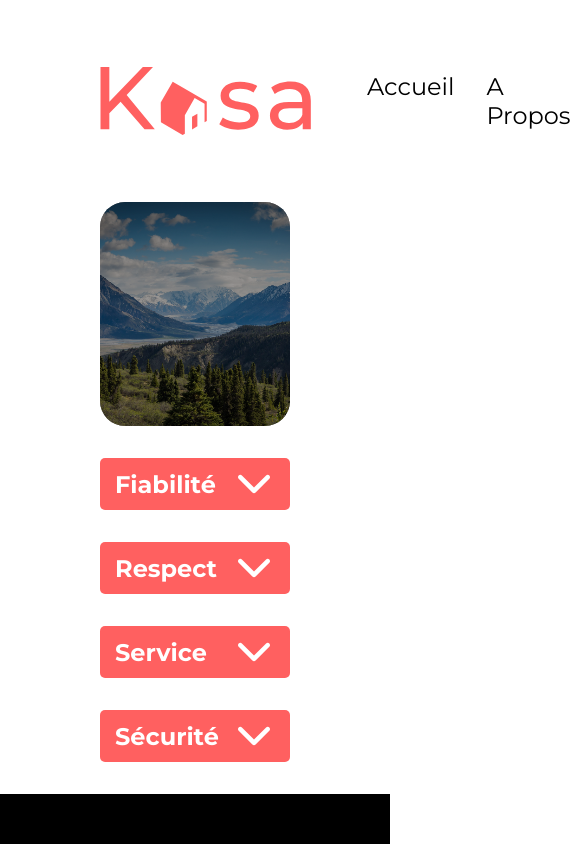
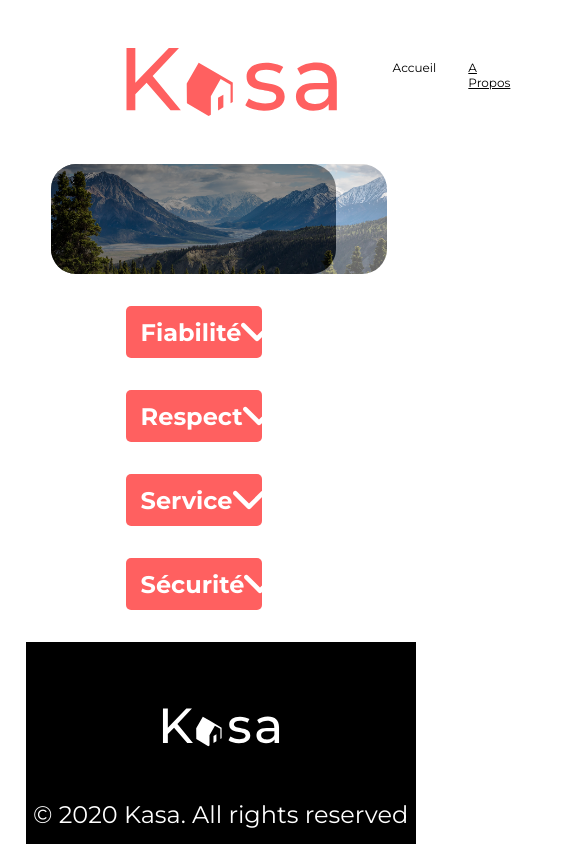
Before and after one commit to Vangelis-26/P5-Kasa, a React (Vite) app: page /about in a window 390 px wide. Shown: the top 844 px of the page, 585 px wide, since content can reach past the window. Built offline with nearby package versions, Linux system fonts and the light colour scheme; the HTML template or start-up script is replaced by a standard one.

Commit message:
Fix Mixins and variables + SCSS v0.1

```diff
--- a/src/components/Banner/Banner.module.scss
+++ b/src/components/Banner/Banner.module.scss
@@ -1,10 +1,11 @@
-@import "../../styles/main.scss";
+@use "../../styles/mixins" as mixins;
+@use "../../styles/variables" as variables;
 
 .banner {
-  @include banner-styles;
+  @include mixins.banner-styles;
   position: relative;
   .banner_img {
-    @include banner-image-styles;
+    @include mixins.banner-image-styles;
   }
 }
 .banner_text {
@@ -16,15 +17,25 @@
   top: 50%;
   left: 50%;
   transform: translate(-50%, -50%);
-  color: $title-color;
+  color: variables.$title-color;
   padding: 10px;
   text-align: center;
   font-weight: 700;
 }
 
 @media (max-width: 768px) {
-  .banner_text {
-    width: 85%;
-    text-align: start;
+  .banner {
+    margin: variables.$margin-mobile;
+    height: 6.9rem;
+    .banner_img {
+      height: 6.9rem;
+      width: 21rem;
+    }
+    h1 {
+      font-size: 24px;
+      width: 35%;
+      text-align: start;
+      align-items: start;
+    }
   }
 }
--- a/src/components/Card/Card.module.scss
+++ b/src/components/Card/Card.module.scss
@@ -1,10 +1,11 @@
-@import "../../styles/main.scss";
+@use "../../styles/mixins" as mixins;
+@use "../../styles/variables" as variables;
 
 a {
   position: relative;
-  @include card-size;
+  @include mixins.card-size;
   .card_image {
-    @include card-size;
+    @include mixins.card-size;
     object-fit: cover;
   }
   .card_title {
@@ -13,14 +14,14 @@ a {
     position: absolute;
     left: 20px;
     bottom: 0;
-    color: $title-color;
+    color: variables.$title-color;
   }
   .image_wrapper::after {
     content: "";
     position: absolute;
     top: 0;
     left: 0;
-    @include card-size;
+    @include mixins.card-size;
     background-image: linear-gradient(
       180deg,
       rgba(255, 255, 255, 0) 0%,
--- a/src/components/Gallery/Gallery.module.scss
+++ b/src/components/Gallery/Gallery.module.scss
@@ -1,7 +1,8 @@
-@import "../../styles/main.scss";
+@use "../../styles/mixins" as mixins;
+@use "../../styles/variables" as variables;
 
 .gallery {
-  @include margin;
+  @include mixins.margin;
   background-color: #f6f6f6;
   border-radius: 25px;
   display: flex;
@@ -10,3 +11,9 @@
   padding: 3rem;
   gap: 3rem;
 }
+
+@media (max-width: 768px) {
+  .gallery {
+    margin: variables.$margin-mobile;
+  }
+}
--- a/src/components/Header/Header.jsx
+++ b/src/components/Header/Header.jsx
@@ -12,7 +12,7 @@ export function Header() {
                     <li>
                         <NavLink
                             to="/"
-                            className={({ isActive }) => (isActive ? 'active-link' : '')}
+                            className={({ isActive }) => (isActive ? styles.active_link : '')}
                         >
                             Accueil
                         </NavLink>
@@ -20,7 +20,7 @@ export function Header() {
                     <li>
                         <NavLink
                             to="/about"
-                            className={({ isActive }) => (isActive ? 'active-link' : '')}
+                            className={({ isActive }) => (isActive ? styles.active_link : '')}
                         >
                             A Propos
                         </NavLink>
--- a/src/components/Header/Header.module.scss
+++ b/src/components/Header/Header.module.scss
@@ -1,7 +1,7 @@
-@import "../../styles/main.scss";
+@use "../../styles/mixins" as mixins;
 
 header {
-  @include margin;
+  @include mixins.margin;
   display: flex;
   justify-content: space-between;
   .header_nav {
@@ -14,9 +14,20 @@ header {
           text-decoration: underline;
         }
       }
-      .active-link {
+      .active_link {
         text-decoration: underline;
       }
     }
   }
 }
+
+@media (max-width: 768px) {
+  header {
+    font-size: 12px;
+    $margin-mobile: 1.6rem;
+  }
+  img {
+    width: 21rem;
+    height: auto;
+  }
+}
--- a/src/components/InfosProperty/InfosProperty.module.scss
+++ b/src/components/InfosProperty/InfosProperty.module.scss
@@ -1,7 +1,8 @@
-@import "../../styles/main.scss";
+@use "../../styles/mixins" as mixins;
+@use "../../styles/variables" as variables;
 
 .property {
-  @include margin;
+  @include mixins.margin;
   &_location {
     display: flex;
     justify-content: space-between;
@@ -10,7 +11,7 @@
   &_title {
     margin: 0;
     font-size: 36px;
-    color: $primary-color;
+    color: variables.$primary-color;
     font-weight: 500;
   }
   p {
@@ -24,7 +25,7 @@
       display: flex;
       flex-direction: column;
       text-align: end;
-      color: $primary-color;
+      color: variables.$primary-color;
       padding-right: 0.6rem;
     }
     &_img {
@@ -44,11 +45,25 @@
     }
   }
   &_tag {
-    background-color: $primary-color;
+    background-color: variables.$primary-color;
     padding: 0.4rem 1rem;
     border-radius: 50px;
     font-size: 14px;
-    color: $title-color;
+    color: variables.$title-color;
     font-weight: 700;
   }
 }
+
+@media (max-width: 768px) {
+  .property {
+    &_location {
+      flex-direction: column;
+    }
+    &_identity {
+      align-items: end;
+    }
+  }
+  .quality {
+    margin: 0;
+  }
+}
--- a/src/styles/_bases.scss
+++ b/src/styles/_bases.scss
@@ -13,3 +13,12 @@ a {
   text-decoration: none;
   color: inherit;
 }
+
+@media (max-width: 768px) {
+  body {
+    margin: $margin-mobile;
+  }
+  main {
+    width: 21rem;
+  }
+}
--- a/src/styles/_variables.scss
+++ b/src/styles/_variables.scss
@@ -1,2 +1,4 @@
 $title-color: #ffffff;
 $primary-color: #ff6060;
+$font-size: 24px;
+$margin-mobile: 1.6rem;
```
